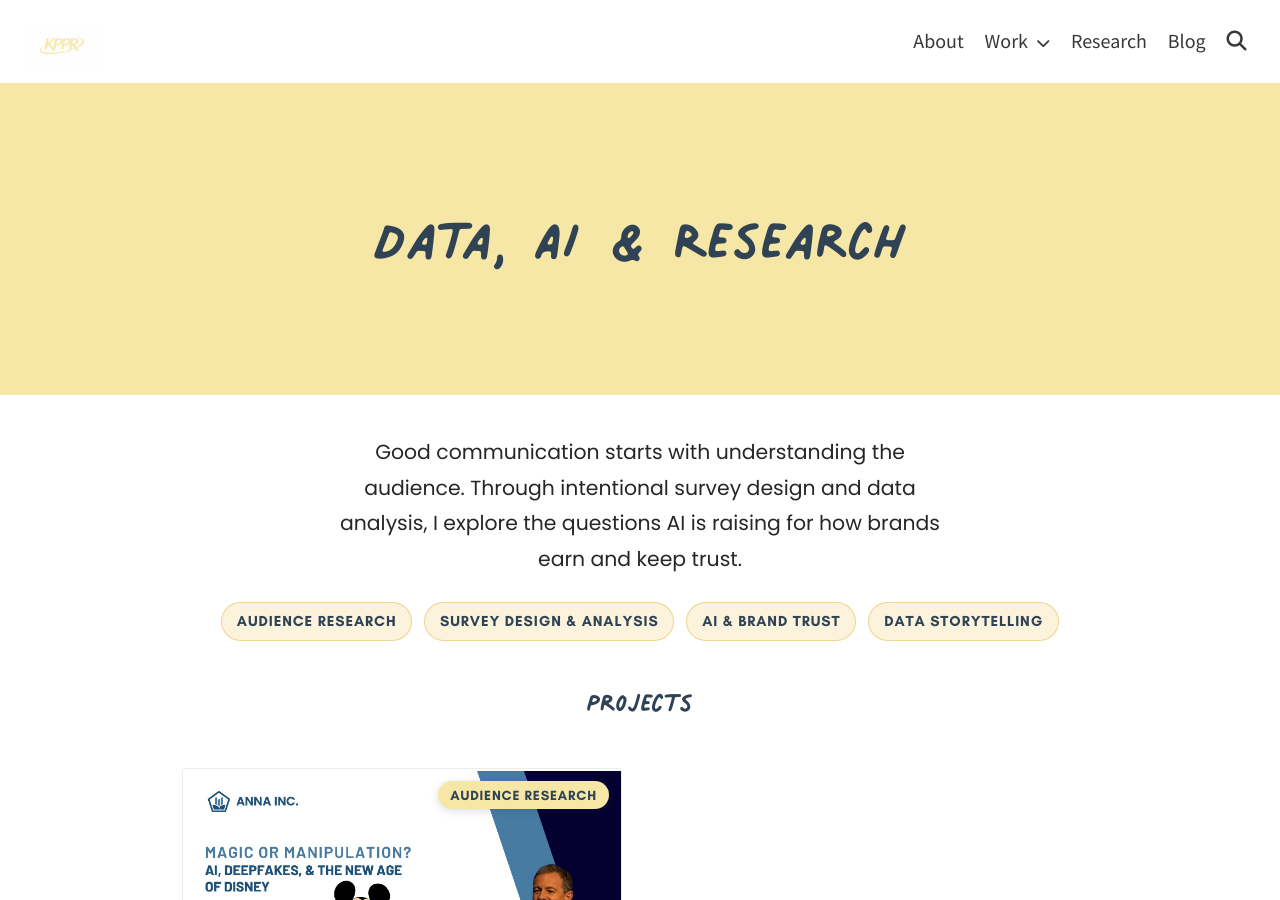
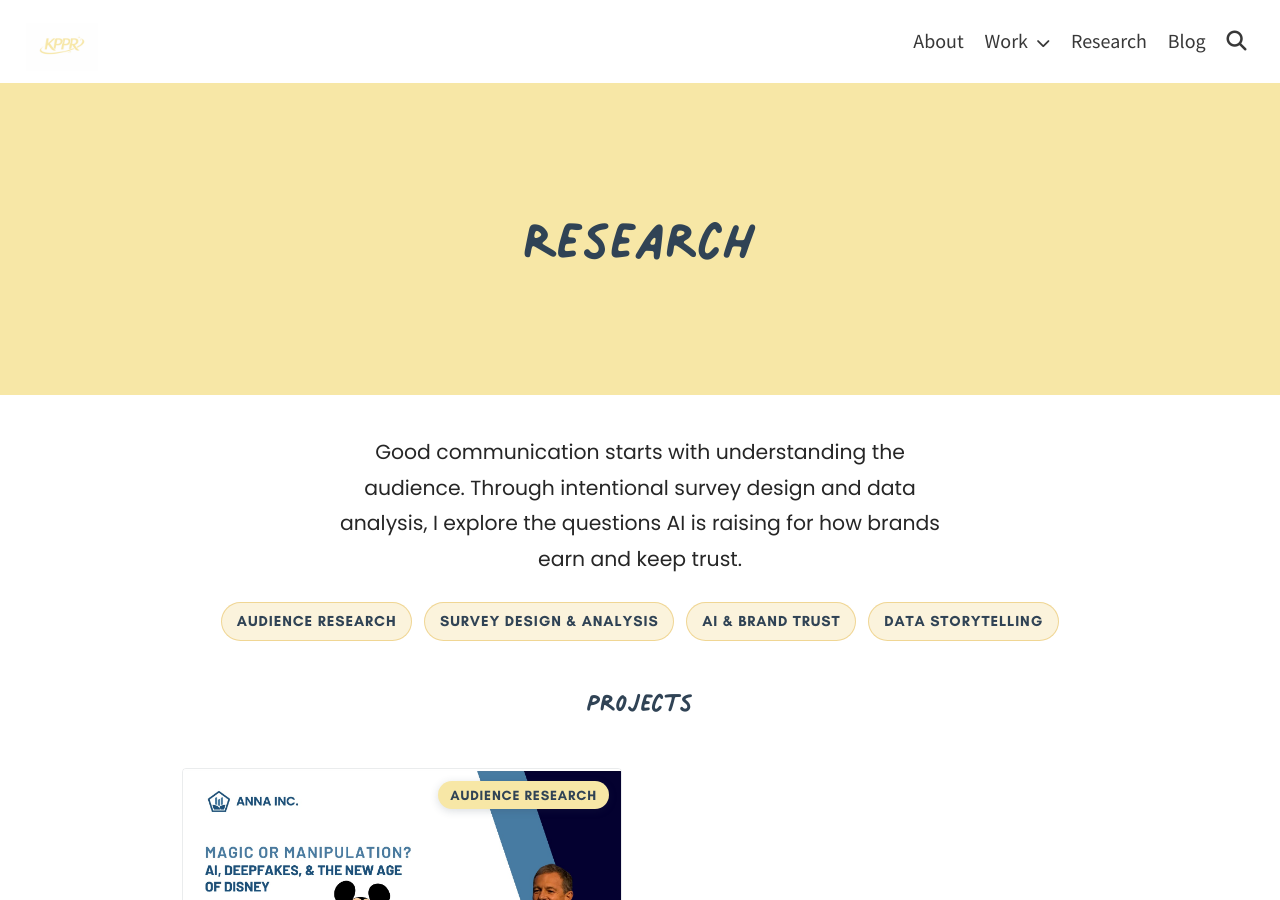
Before and after one commit to kipalacios/kipalacios.github.io, a Jekyll site: the page built from pages/research.md, in a window 1280 px wide and 900 px high. Built offline with Jekyll 4.4.1, drawn with Linux system fonts in a browser that asks for light colours; a script that is not in the unit is left out.

Commit message:
Rename the research page heading to "Research"
Matches the nav tab; the project pages' back link now reads "← Research" too.

Co-Authored-By: Claude Opus 5.5 <noreply@anthropic.com>

```diff
--- a/_layouts/research-project.liquid
+++ b/_layouts/research-project.liquid
@@ -17,7 +17,7 @@ hypotheses simply skips that section.
 
   <header class="case-hero">
     <div class="case-hero__inner">
-      <a class="case-hero__kicker" href="{{ '/research/' | relative_url }}">&larr; Data, AI &amp; Research</a>
+      <a class="case-hero__kicker" href="{{ '/research/' | relative_url }}">&larr; Research</a>
       {% if page.kind %}<p class="case-hero__badge">{{ page.kind }}</p>{% endif %}
       {% if page.subtitle %}<p class="research-project__subtitle">{{ page.subtitle }}</p>{% endif %}
       {% if page.question %}<p class="case-hero__tagline">&ldquo;{{ page.question }}&rdquo;</p>{% endif %}
--- a/pages/research.md
+++ b/pages/research.md
@@ -1,7 +1,6 @@
 ---
 layout: research-hub
-title: Data, AI & Research
-nav_title: Research
+title: Research
 permalink: /research/
 position: 4
 intro:
```
